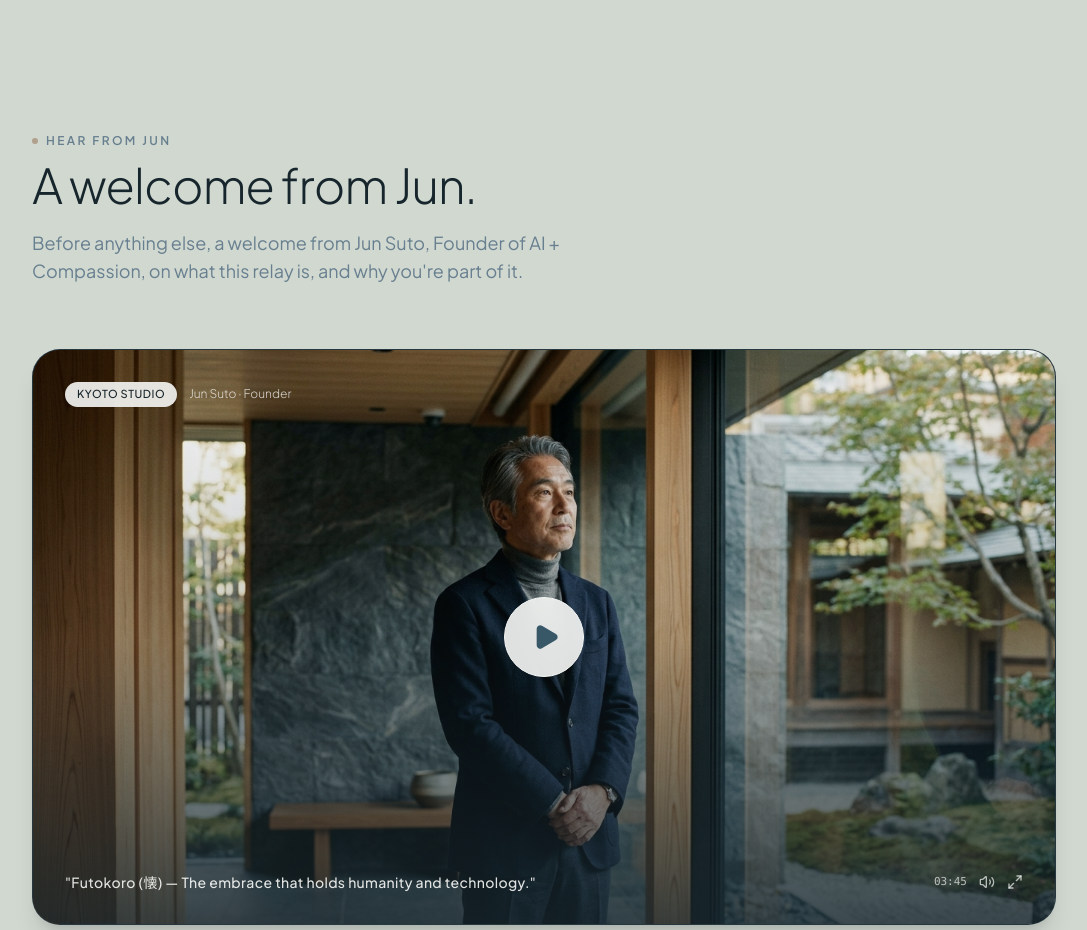
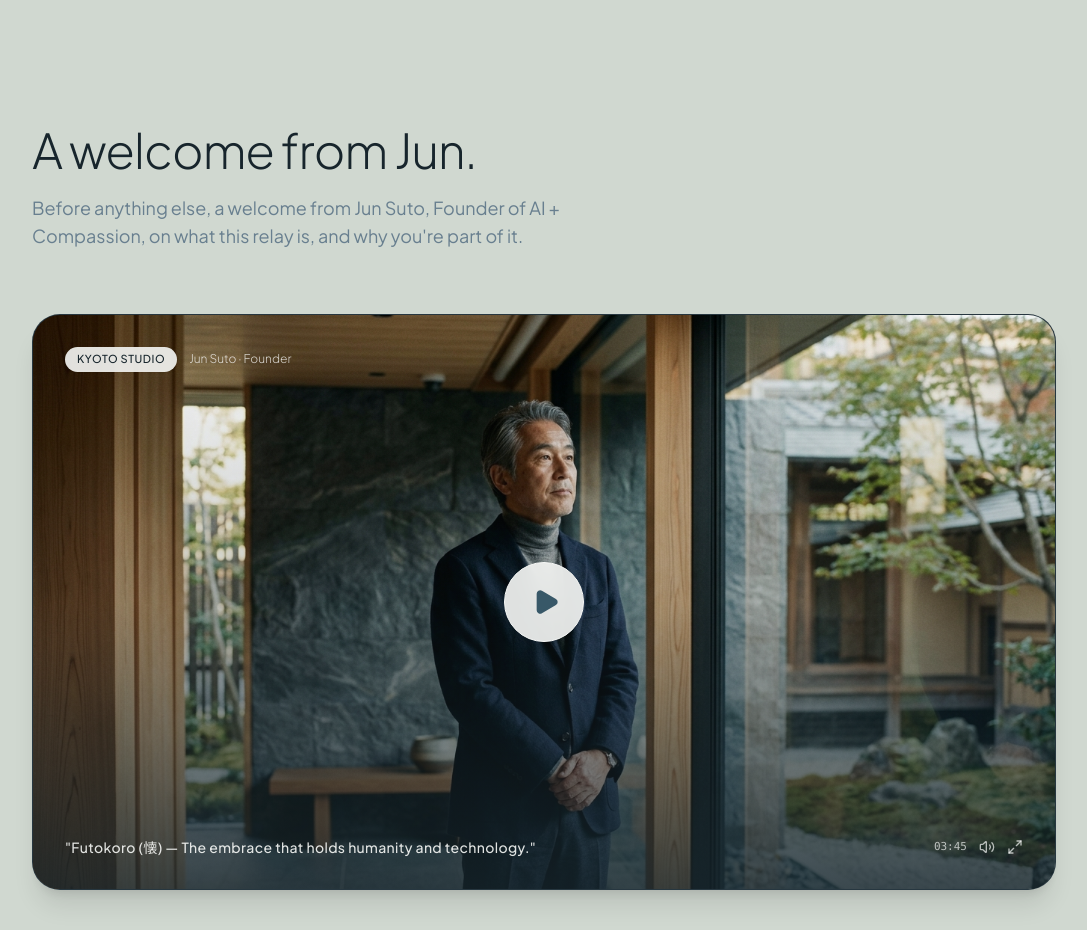
Before and after one commit to The-Purple-Movement/Global-relay-2026-ambassadors, a React (Vite) app: page / in a window 1280 px wide. Shown: the part 1061-1991 px from the top of the page, without its empty margins (96-1183 px from the left). Built offline with nearby package versions, Linux system fonts and the light colour scheme.

Commit message:
fix(ui): remove 'Hear from Jun' eyebrow text from founder message

```diff
--- a/src/components/FounderMessage.tsx
+++ b/src/components/FounderMessage.tsx
@@ -25,18 +25,7 @@ export const FounderMessage: React.FC<FounderMessageProps> = ({ onOpenVideoModal
       <div className="max-w-5xl mx-auto">
         {/* Section Header */}
         <div className="max-w-2xl mb-12 sm:mb-16">
-          <motion.div
-            initial={{ opacity: 0, y: 12 }}
-            whileInView={{ opacity: 1, y: 0 }}
-            viewport={{ once: true, margin: "-60px" }}
-            transition={{ duration: 0.8, ease: [0.22, 1, 0.36, 1] }}
-            className="inline-flex items-center gap-2 mb-3"
-          >
-            <span className="w-1.5 h-1.5 rounded-full bg-taupe-brand" />
-            <span className="text-[11px] sm:text-xs font-semibold tracking-[0.2em] uppercase text-bluegrey-brand">
-              Hear from Jun
-            </span>
-          </motion.div>
+
 
           <motion.h2
             initial={{ opacity: 0, y: 16 }}
```
